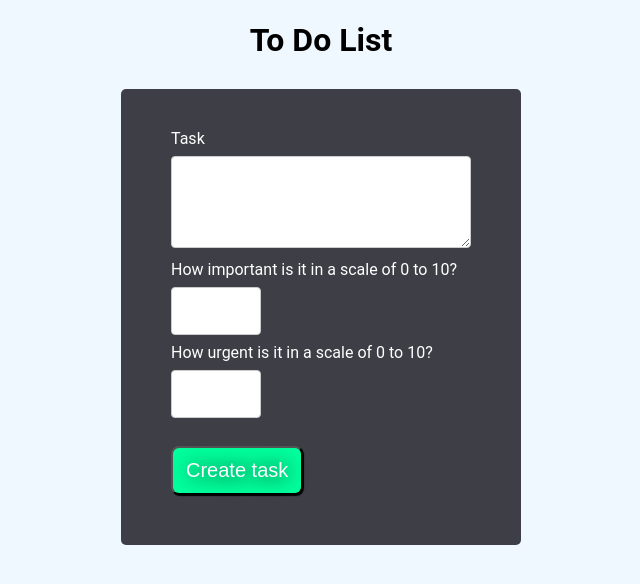
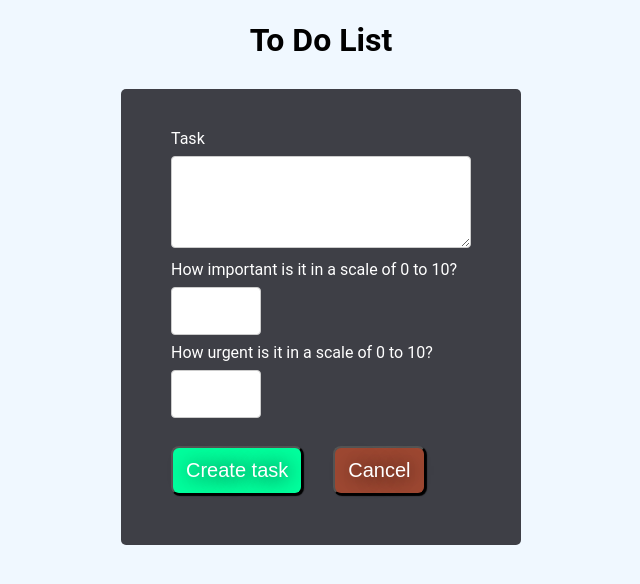
Before and after one commit to AlbertoRoldanUX-code/to-do-list-v2, a React (Create React App) app: page / in a window 1280 px wide. Both pictures are taken after a click on the button "Add New Task". Shown: the top 584 px of the page, without its empty margins (319-959 px from the left). Built offline with nearby package versions, Linux system fonts and the light colour scheme.

Commit message:
Add Cancel button

```diff
--- a/src/components/Form.js
+++ b/src/components/Form.js
@@ -29,6 +29,8 @@ function Form(props) {
 
     props.onSaveTaskData(taskData);
   };
+
+  const clickHandler = function () {};
 
   return (
     <form onSubmit={submitHandler} className="form">
@@ -73,8 +75,11 @@ function Form(props) {
         />
       </div>
       <div className="margin">
-        <button type="submit" className="btn" href="#tasks">
+        <button type="submit" className="btn">
           Create task
+        </button>
+        <button className="btn-cancel" onClick={props.onCancel}>
+          Cancel
         </button>
       </div>
     </form>
--- a/src/components/NewTask.js
+++ b/src/components/NewTask.js
@@ -6,6 +6,10 @@ function NewTask(props) {
 
   const clickHandler = function () {
     setIsEditing(true);
+  };
+
+  const stopEditingHandler = function () {
+    setIsEditing(false);
   };
 
   const saveTaskDataHandler = function (enteredTaskData) {
@@ -26,7 +30,12 @@ function NewTask(props) {
           </button>
         </div>
       )}
-      {isEditing && <Form onSaveTaskData={saveTaskDataHandler} />}
+      {isEditing && (
+        <Form
+          onSaveTaskData={saveTaskDataHandler}
+          onCancel={stopEditingHandler}
+        />
+      )}
     </div>
   );
 }
--- a/src/index.css
+++ b/src/index.css
@@ -1,4 +1,4 @@
-body {
+/* body {
   margin: 0;
   font-family: -apple-system, BlinkMacSystemFont, "Segoe UI", "Roboto", "Oxygen",
     "Ubuntu", "Cantarell", "Fira Sans", "Droid Sans", "Helvetica Neue",
@@ -10,11 +10,7 @@ body {
 code {
   font-family: source-code-pro, Menlo, Monaco, Consolas, "Courier New",
     monospace;
-}
-
-html {
-  scroll-behavior: smooth;
-}
+} */
 
 body {
   font-family: "Roboto", sans-serif;
@@ -94,6 +90,23 @@ h2 {
   text-decoration: none;
 }
 
+.btn-cancel {
+  background: #9e4832;
+  border-radius: 8px;
+  color: #fff;
+  font-size: 20px;
+  font-weight: 100;
+  -webkit-box-shadow: 1px 1px 1px 0 #000;
+  -moz-box-shadow: 1px 1px 1px 0 #000;
+  box-shadow: 1px 1px 1px 0 #000;
+  text-shadow: 1px 1px 20px #000;
+  cursor: pointer;
+  padding: 11px 13px;
+  text-align: center;
+  text-decoration: none;
+  margin-left: 30px;
+}
+
 .margin {
   margin: 20px 0 10px;
 }
@@ -102,9 +115,21 @@ h2 {
   border: solid #337fed 1px;
   background: #4f8852;
 }
+
 .btn:active {
   background-color: #3e8e41;
   box-shadow: 0 5px #666;
+  transform: translateY(4px);
+}
+
+.btn-cancel:hover {
+  border: solid #cf3e12 1px;
+  background: #9c3719;
+}
+
+.btn-cancel:active {
+  background-color: #cc3f15;
+  box-shadow: 0 5px rgb(199, 38, 38);
   transform: translateY(4px);
 }
 
@@ -138,10 +163,6 @@ h2 {
   display: flex;
   flex-wrap: wrap;
 }
-
-/* .li {
-  opacity: 0;
-} */
 
 .fadeIn {
   opacity: 1;
```
